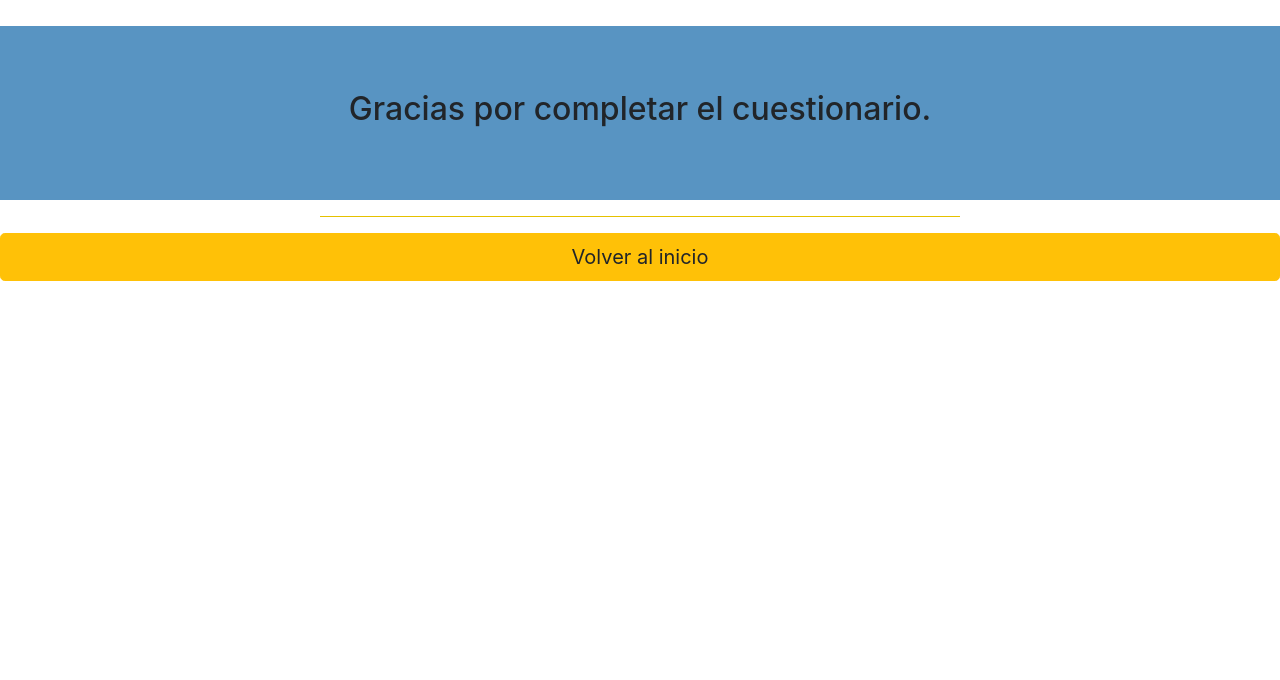
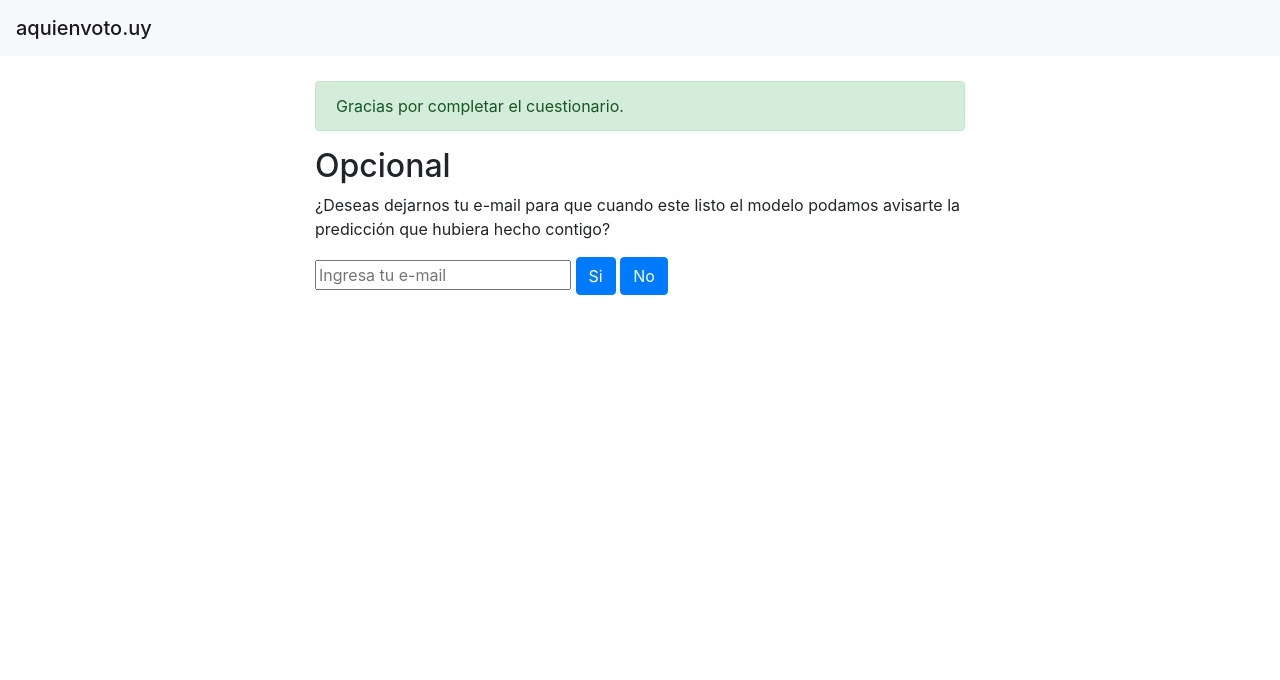
Before and after one commit to johnblanco/predictor_electoral, a Flask app: template predictor_pol/templates/success.html in a window 1280 px wide. Shown: the top 680 px of the page. Run offline with Flask 2, Linux system fonts and the light colour scheme; the template is opened without the code that fills it, so the values that code supplies are empty; some libraries are stand-ins or nearby versions.

Commit message:
mejoras css

```diff
--- a/predictor_pol/flask_app.py
+++ b/predictor_pol/flask_app.py
@@ -6,7 +6,7 @@ import json
 import pandas as pd
 import sqlite3
 import os
-from flask import Flask, render_template, request, g, session
+from flask import Flask, render_template, request, g, session, redirect
 
 app = Flask(__name__)
 app.secret_key = b'_5#y2L"F4Q8z\n\xec]/'
@@ -58,6 +58,14 @@ def get_db():
     return db
 
 
+@app.route('/add-mail', methods=['POST'])
+def add_mail():
+    if request.method == 'POST':
+        print(request.form)
+        print(int(session['answer_id']))
+        save_email(request.form, int(session['answer_id']))
+        return redirect('/')
+
 @app.route('/', methods=['GET', 'POST'])
 def main():
     if request.method == 'POST':
@@ -74,7 +82,8 @@ def main():
                     )
 
         if validate(session):
-            save_response(session)
+            answer_id = save_response(session)
+            session['answer_id'] = answer_id
             return render_template('success.html')
         else:
             # Esto también
@@ -101,16 +110,23 @@ def predict(responses):
     print(xgb.predict(df_test))
 
 
+def save_email(form,id):
+    cur = get_db().cursor()
+    sql = (
+            "update encuestas set email=?"
+            "where id=?;"
+        )
+    cur.execute(sql, (form['email'], id))
+
 def save_response(form):
-    ip = request.remote_addr
     fecha = datetime.datetime.now().isoformat()
     cur = get_db().cursor()
     candidato = int(form['candidato'])
     sql = (
-        "insert into encuestas('candidato_elegido','ip','fecha')"
-        "values(?,?,?);"
+        "insert into encuestas('candidato_elegido','fecha')"
+        "values(?,?);"
     )
-    res = cur.execute(sql, (candidato, ip, fecha))
+    res = cur.execute(sql, (candidato, fecha))
     id_encuesta = int(res.lastrowid)
 
     for id_pregunta in _get_question_keys(PREGUNTAS):
@@ -122,6 +138,8 @@ def save_response(form):
         )
         cur.execute(sql, (id_encuesta, id_pregunta.split('_')[-1], respuesta))
 
+    return id_encuesta
+
 
 def _get_question_keys(questions):
     return [
--- a/predictor_pol/static/style.css
+++ b/predictor_pol/static/style.css
@@ -1,31 +1,41 @@
-h1,h2{
-	text-align: center;
+.container {
+  width: auto;
+  max-width: 680px;
+  padding: 0 15px;
+  min-height:600px;
 }
 
-.msg-inicial{
-	padding: 5% 2% 5% 2%;
-	background-color: #5894C2;
-	margin-top: 2%;
+.footer {
+  background-color: #f5f5f5;
 }
 
-hr{
-	width: 50%;
-	background-color: gold;
+.question{
+    border: 1px solid rgba(86, 61, 124, .2);
+    margin-bottom: 5px;
 }
 
-.pregunta{
-	margin: 2% 2% 2% 2%;
-	padding-left: 2%;
-	border-style: solid;
-	border-color: gold;
-	border-radius: 5px;
+.questions-title{
+    margin: 20px 0;
 }
 
-.pregunta:nth-child(even){
-	background-color: #B2D5EF;
+.extra-padding{
+    padding-top:15px;
 }
 
-.botones{
-	text-align: center;
-	margin-bottom: 5%;
+.start{
+    margin-top: 30px;
 }
+
+.next{
+    text-align: right;
+    padding-right: 0;
+}
+
+.github{
+    margin-top: 15px;
+    padding: 10px 0;
+}
+
+.thank-you{
+    margin-top: 25px;
+}
--- a/predictor_pol/templates/questions.html
+++ b/predictor_pol/templates/questions.html
@@ -4,12 +4,12 @@
     <title>Recomendación de candidato 2019</title>
 
     <link rel="stylesheet" href="https://maxcdn.bootstrapcdn.com/bootstrap/4.2.1/css/bootstrap.min.css">
-    <link rel="stylesheet" href="{{ url_for('static', filename='style2.css') }}">
+    <link rel="stylesheet" href="{{ url_for('static', filename='style.css') }}">
 </head>
 
 <body>
 <nav class="navbar navbar-light bg-light">
-    <span class="navbar-brand mb-0 h1">Elecciones 2019</span>
+    <span class="navbar-brand mb-0 h1">aquienvoto.uy</span>
 </nav>
 <div class="container">
     <h1 class="mt-5">Recomendación de candidato</h1>
@@ -49,7 +49,7 @@
 
       <div class="row">
           <div class="col-md-8"></div>
-          <div class="col-md-4 submit">
+          <div class="col-md-4 next">
               <input type="submit" value="Siguiente" class="btn btn-primary btn-lg">
           </div>
 
--- a/predictor_pol/templates/success.html
+++ b/predictor_pol/templates/success.html
@@ -1,21 +1,34 @@
 <!DOCTYPE html>
 <html>
 <head>
-    <title>Predictor de candidato</title>
+    <title>Recomendación de candidato 2019</title>
 
     <link rel="stylesheet" href="https://maxcdn.bootstrapcdn.com/bootstrap/4.2.1/css/bootstrap.min.css">
-    <link rel="stylesheet" type="text/css" href="{{ url_for('static', filename='style.css') }}" title="Default Styles">
+    <link rel="stylesheet" href="{{ url_for('static', filename='style.css') }}">
 
 </head>
 <body>
+<nav class="navbar navbar-light bg-light">
+    <span class="navbar-brand mb-0 h1">aquienvoto.uy</span>
+</nav>
+<div class="container">
+    <div class="alert alert-success thank-you" role="alert">
+        Gracias por completar el cuestionario.
+    </div>
 
-<div class="msg-inicial">
-    <h2>Gracias por completar el cuestionario.</h2>
+    <h2>Opcional</h2>
+    <p>¿Deseas dejarnos tu e-mail para que cuando este listo
+        el modelo podamos avisarte la predicción que hubiera hecho contigo?</p>
+
+    <form method="post" action="/add-mail">
+        <input type="email" placeholder="Ingresa tu e-mail" required name="email">
+        <input type="submit" value="Si" class="btn btn-primary">
+        <a href="/" class="btn btn-primary">No</a>
+    </form>
+
+
 </div>
-
-<hr>
-
-<a href="/" class="btn btn-warning btn-lg btn-block">Volver al inicio</a>
 
 
 </body>
+</html>
```
Also changed, not shown: predictor_pol/static/style2.css (deleted, +0 -32 lines), predictor_pol/templates/main.html (+4 -4 lines), predictor_pol/predictor.db.
